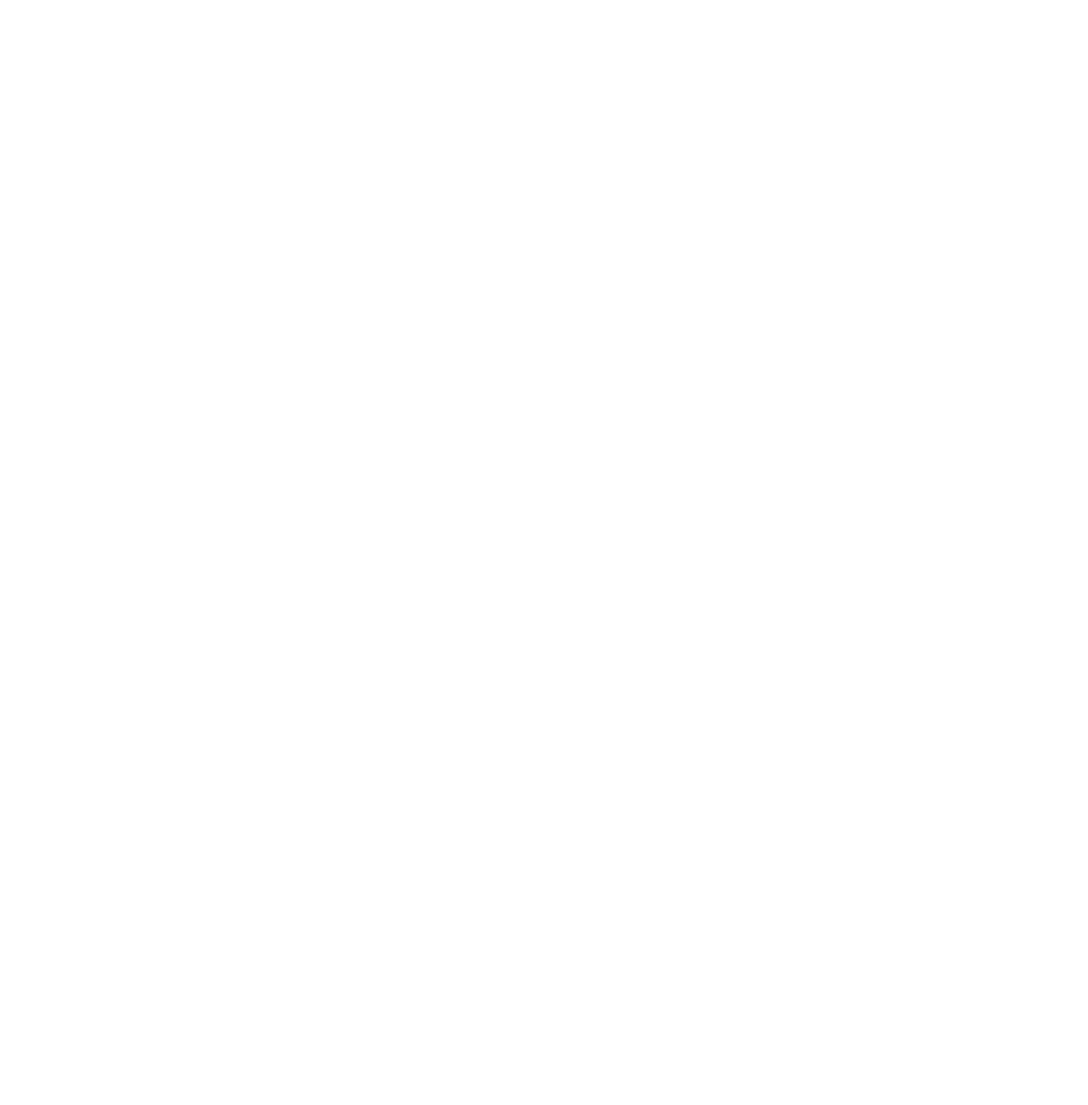
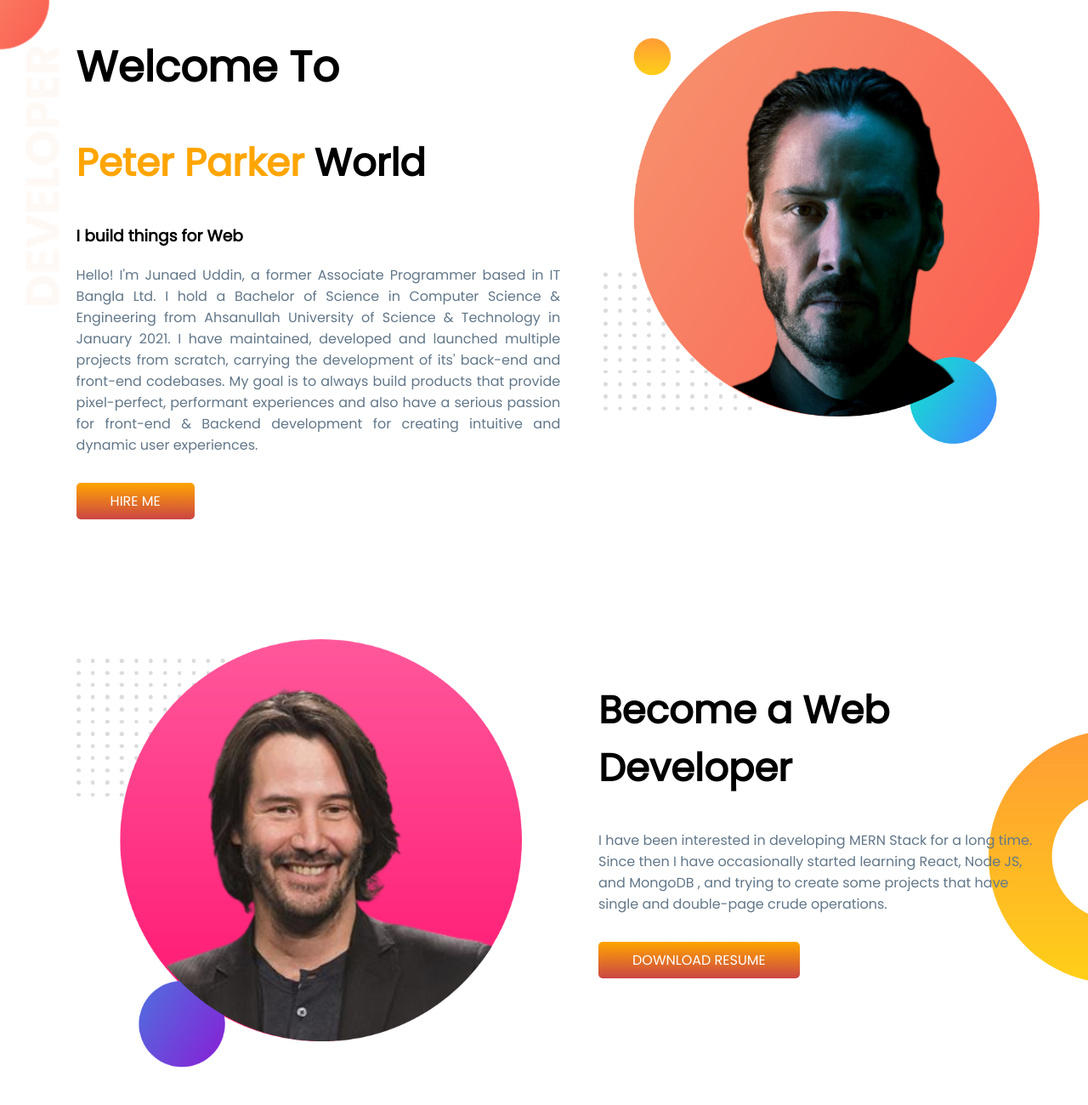
Before and after one commit to Junaed-Uddin/dev-portfolio, a plain HTML site: page index.html in a window 1280 px wide. Shown: the top 1300 px of the page at 85% size. Before the commit the page ends 800 px from the top, so only its background shows below. Drawn offline with Linux system fonts and the light colour scheme.

Commit message:
sec commit

```diff
--- a/index.html
+++ b/index.html
@@ -1,13 +1,77 @@
 <!DOCTYPE html>
 <html lang="en">
+
 <head>
     <meta charset="UTF-8">
     <meta http-equiv="X-UA-Compatible" content="IE=edge">
     <meta name="viewport" content="width=device-width, initial-scale=1.0">
+    <title>Portfolio</title>
+    <link rel="preconnect" href="https://fonts.googleapis.com">
+    <link rel="preconnect" href="https://fonts.gstatic.com" crossorigin>
+    <link href="https://fonts.googleapis.com/css2?family=Poppins&display=swap" rel="stylesheet">
     <link rel="stylesheet" href="style.css">
-    <title>Portfolio</title>
 </head>
+
 <body>
+    <!-- Intro section  -->
+    <section class="section intro-section">
+        <div class="intro intro-text">
+            <h1>Welcome To</h1>
+            <h2><span class="heading-name">Peter Parker</span> World</h2>
+            <h3>I build things for Web</h3>
+            <p class="intro-details">Hello! I'm Junaed Uddin, a former Associate Programmer based in IT Bangla Ltd. I
+                hold a Bachelor of Science in
+                Computer
+                Science & Engineering from Ahsanullah University of Science & Technology in January 2021.
 
+                I have maintained, developed and launched multiple projects from scratch, carrying the development of
+                its' back-end
+                and
+                front-end codebases. My goal is to always build products that provide pixel-perfect, performant
+                experiences and also
+                have a serious passion for front-end & Backend development for creating intuitive and dynamic user
+                experiences.</p> <br>
+            <a class="hire-btn" href="http://" target="_blank">HIRE ME</a>
+        </div>
+        <div class="intro intro-image">
+            <img src="./images/john-11.png" alt="">
+        </div>
+    </section>
+
+    <!-- skill section  -->
+    <section class="section skill-section">
+        <div class="skill skill-image">
+            <img src="./images/john-12.png" alt="keanu reeves">
+        </div>
+        <div class="skill skill-text">
+            <h2>Become a Web Developer</h2>
+            <p class="intro-details">I have been interested in developing MERN Stack for a long time. Since then I have
+                occasionally started learning React, Node JS, and MongoDB , and trying to create some projects that have
+                single and double-page crude operations.</p> <br>
+            <a class="hire-btn" href="http://" target="_blank">DOWNLOAD RESUME</a>
+        </div>
+    </section>
+
+    <!-- experiences section  -->
+    <section class="experiences">
+        <h1 class="experinece-text">Experiences</h1>
+        <div class="section">
+            <div class="experience-lists" id="experience-list-1">
+                <h2 class="profession-name">Full Stack Web Developer</h2>
+                <h3 class="heading-name">2021-Present | Pro Level Developer</h3>
+                <p class="intro-details">I am the master of HTML, CSS and Javascript. I know everything needed to make a website function, efficient. I didn't stop with the web. I went beyond with most popular Javascript framework called Vue JS. I even know the deployment, server and security. I will give you 100% web solution.</p>
+            </div>
+
+            <div class="experience-lists" id="experience-list-2">
+                <h2 class="profession-name">Baby Web Developer</h2>
+                <h3 class="heading-name">2020-2021 | Programming Hero Learner</h3>
+                <p class="intro-details">They didn't offer me a job. But I made myself as a remove web developer. I made their website and showed it to them. They liked it. And uploaded the content. It was fun working at Programming Hero.</p>
+            </div>
+        </div>
+    </section>
+    <footer>
+        <p class="intro-details">© Peter Parker 2023, a Programming Hero initiative.</p>
+    </footer>
 </body>
+
 </html>
--- a/style.css
+++ b/style.css
@@ -0,0 +1,123 @@
+body {
+  margin: 0;
+  font-family: "Poppins", sans-serif;
+}
+
+h1 {
+  font-size: 50px;
+}
+
+h2 {
+  font-size: 45px;
+}
+
+/* intro section  */
+
+.heading-name {
+  color: orange;
+}
+
+.section {
+  display: flex;
+}
+
+.intro-section {
+  background-image: url(./images/top-banner.png);
+  background-repeat: no-repeat;
+}
+
+.intro {
+  width: 50%;
+}
+
+.intro-text {
+  padding-left: 7%;
+  padding-right: 2%;
+  text-align: justify;
+}
+
+.intro-details {
+  color: rgb(98, 119, 137);
+}
+
+.intro-image {
+  padding-left: 2%;
+  margin-top: 1%;
+}
+
+.intro-image img {
+  width: 90%;
+  height: auto;
+}
+
+.hire-btn {
+  text-decoration: none;
+  background-image: linear-gradient(orange, rgb(203, 69, 69));
+  padding: 10px 40px;
+  color: white;
+  border-radius: 5px;
+}
+
+/* skill section  */
+
+.skill-section {
+  margin-top: 150px;
+  background-image: url(./images/dream-bg.png);
+  background-repeat: no-repeat;
+  background-position: right;
+}
+
+.skill {
+  width: 50%;
+}
+
+.skill-image {
+  padding-left: 7%;
+  padding-right: 5%;
+  text-align: justify;
+}
+
+.skill-image img {
+  width: 100%;
+}
+
+.skill-text {
+  padding-left: 2%;
+  padding-right: 4%;
+  margin-top: 1%;
+}
+
+/* experiences list  */
+.experiences{
+    margin-top: 100px;
+    background-image: url(./images/exp-bg.png);
+    background-repeat: no-repeat;
+    background-position: 0% 80%;
+}
+
+.experinece-text{
+    margin-left: 5%;
+}
+
+.experience-lists {
+  width: 85%;
+  padding: 0px 28px 70px;
+  border-radius: 10px;
+  box-shadow: 10px 10px 35px #888;
+}
+
+#experience-list-1{
+    border-left: 7px solid tomato;
+    margin-left: 5%;
+}
+
+#experience-list-2{
+    border-left: 7px solid blue;
+    margin-left: 5.5%;
+    margin-right: 4.5%;
+}
+
+footer p{
+    text-align: center;
+    margin-top: 150px;
+}
```
Also changed, not shown: images/dream-bg.png (added), images/exp-bg.png (added), images/john-11.png (added), images/john-12.png (added), images/my-bg.png (added), images/my-bg2.png (added), images/top-banner.png (added).
